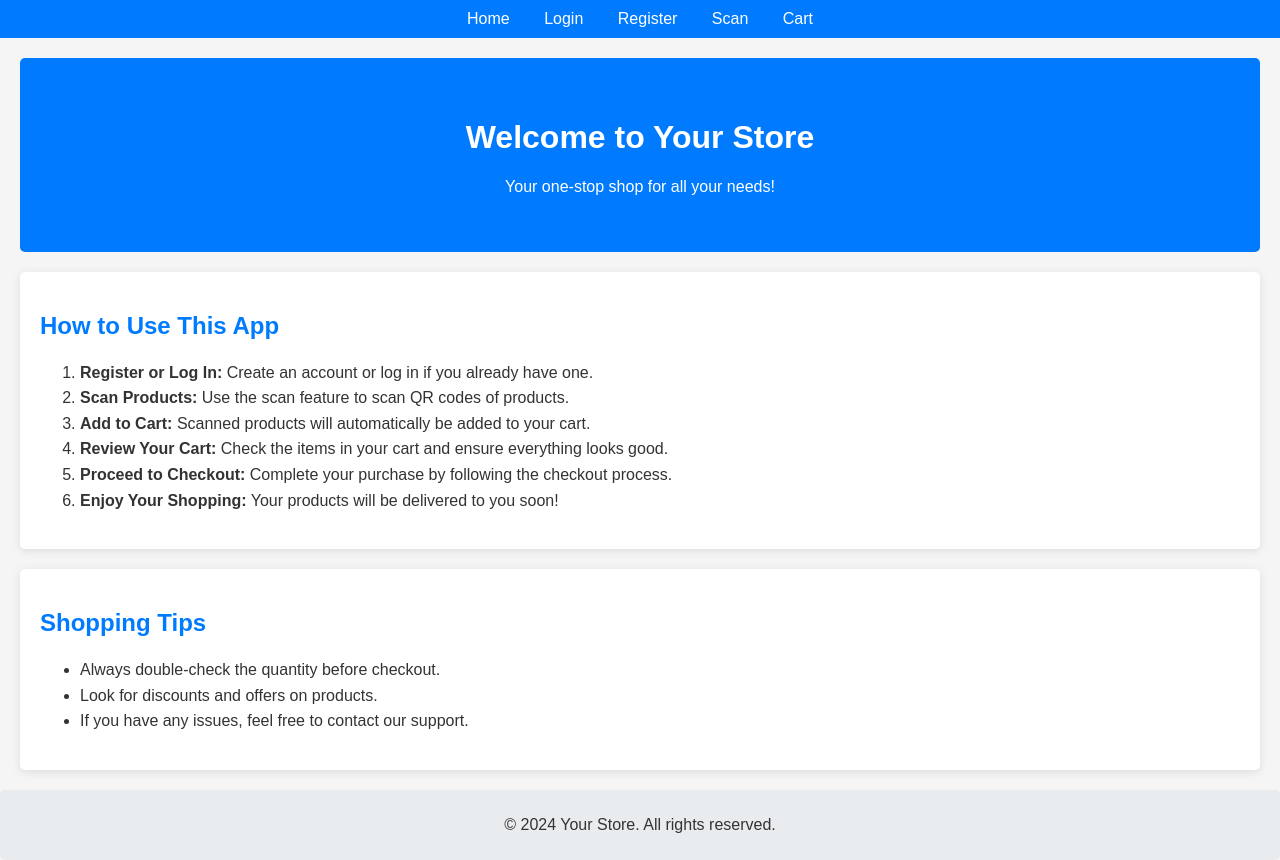
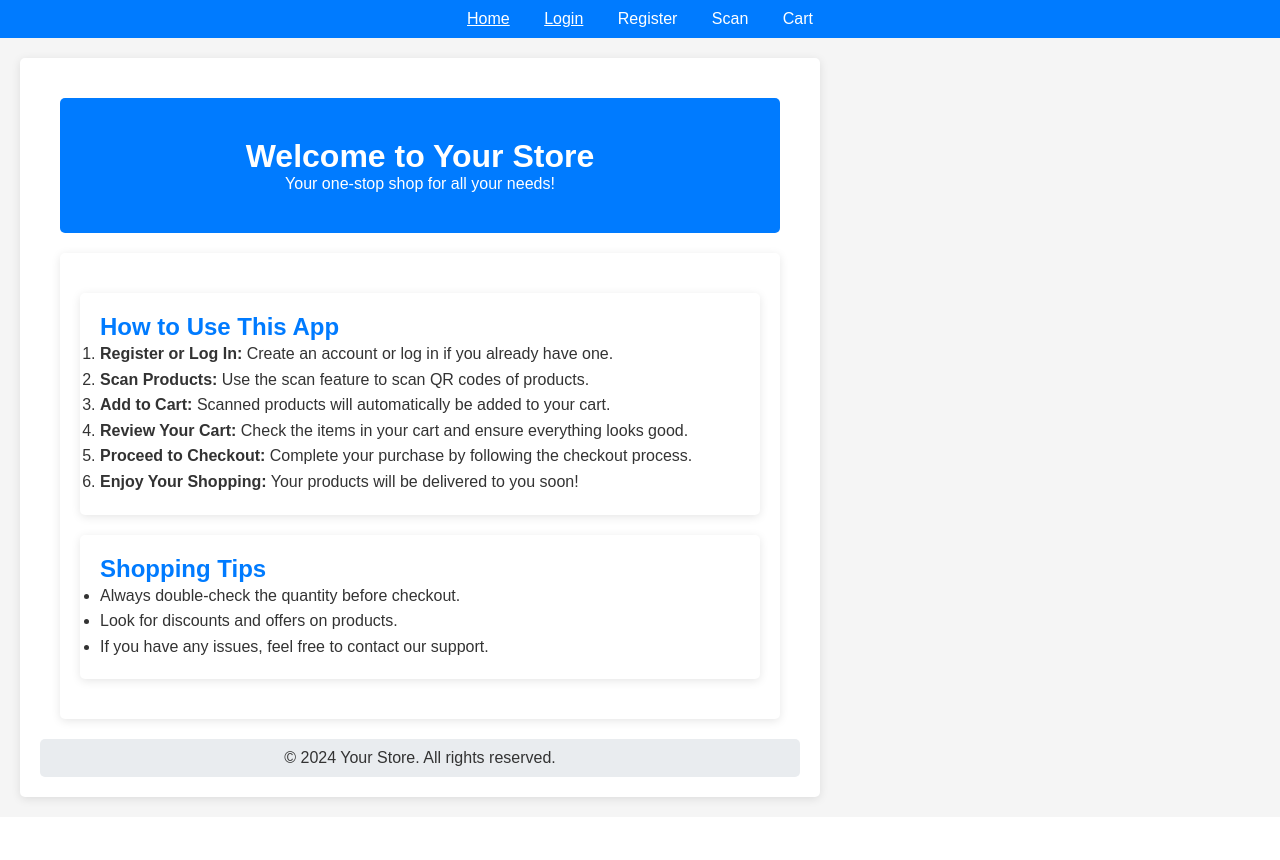
Before and after one commit to tanojrahul/queuebuster1, a Django app: page / in a window 1280 px wide. After the commit the page ends 805 px from the top, so only its background shows below. Run offline with Django 5.2, Linux system fonts and the light colour scheme.

Commit message:
barcode code update

```diff
--- a/your_project/your_app/templates/base.html
+++ b/your_project/your_app/templates/base.html
@@ -5,7 +5,19 @@
     <meta name="viewport" content="width=device-width, initial-scale=1.0">
     <title>{% block title %}Your Store{% endblock %}</title>
     <style>
-        /* Other CSS... */
+        /* CSS Reset */
+        * {
+            margin: 0;
+            padding: 0;
+            box-sizing: border-box;
+        }
+
+        body {
+            font-family: Arial, sans-serif;
+            background-color: #f5f5f5;
+        }
+
+        /* Message Styles */
         .message {
             border-radius: 5px;
             padding: 10px;
@@ -21,15 +33,11 @@
             color: #721c24;
             border: 1px solid #f5c6cb;
         }
-        body {
-            font-family: Arial, sans-serif;
-            background-color: #f5f5f5;
-            margin: 0;
-        }
+
+        /* Navigation Styles */
         nav {
             background-color: #007bff;
             padding: 10px;
-            color: white;
             text-align: center;
         }
         nav a {
@@ -37,17 +45,30 @@
             margin: 0 15px;
             text-decoration: none;
         }
+        nav a.active {
+            text-decoration: underline; /* Highlight the active link */
+        }
+
+        /* Container Styles */
+        .container {
+            max-width: 800px; /* Set a maximum width for the content */
+            margin: 20px auto; /* Center the container */
+            padding: 20px; /* Add padding for spacing */
+            background-color: white; /* Background color for the container */
+            border-radius: 5px; /* Rounded corners */
+            box-shadow: 0 2px 10px rgba(0, 0, 0, 0.1); /* Subtle shadow */
+        }
     </style>
 </head>
 <body>
     <nav>
-        <a href="{% url 'home' %}">Home</a>
-        <a href="{% url 'login' %}">Login</a>
-        <a href="{% url 'register' %}">Register</a>
-        <a href="{% url 'scan' %}">Scan</a>
-        <a href="{% url 'cart' %}">Cart</a>
+        <a href="{% url 'home' %}" class="{% if request.path == '/' %}active{% endif %}">Home</a>
+        <a href="{% url 'login' %}" class="{% if request.path == '/' %}active{% endif %}">Login</a>
+        <a href="{% url 'register' %}" class="{% if request.path == '/register/' %}active{% endif %}">Register</a>
+        <a href="{% url 'scan' %}" class="{% if request.path == '/scan/' %}active{% endif %}">Scan</a>
+        <a href="{% url 'cart' %}" class="{% if request.path == '/cart/' %}active{% endif %}">Cart</a>
+
     </nav>
-
 
     <div class="container">
         {% if messages %}
--- a/your_project/your_app/templates/home.html
+++ b/your_project/your_app/templates/home.html
@@ -3,12 +3,13 @@
 {% block title %}Home{% endblock %}
 
 {% block content %}
-    <div class="hero-section">
+    <header class="hero-section">
         <h1>Welcome to Your Store</h1>
         <p>Your one-stop shop for all your needs!</p>
-    </div>
+    </header>
 
-    <div class="instructions">
+    <main class="container">
+        <section class="instructions">
             <h2>How to Use This App</h2>
             <ol>
                 <li><strong>Register or Log In:</strong> Create an account or log in if you already have one.</li>
@@ -18,20 +19,21 @@
                 <li><strong>Proceed to Checkout:</strong> Complete your purchase by following the checkout process.</li>
                 <li><strong>Enjoy Your Shopping:</strong> Your products will be delivered to you soon!</li>
             </ol>
-    </div>
+        </section>
 
-    <div class="tips">
+        <section class="tips">
             <h2>Shopping Tips</h2>
             <ul>
                 <li>Always double-check the quantity before checkout.</li>
                 <li>Look for discounts and offers on products.</li>
                 <li>If you have any issues, feel free to contact our support.</li>
             </ul>
-    </div>
+        </section>
+    </main>
 
-    <div class="footer">
+    <footer class="footer">
         <p>&copy; 2024 Your Store. All rights reserved.</p>
-    </div>
+    </footer>
 
     <style>
         body {
@@ -48,10 +50,13 @@
             border-radius: 5px;
             margin: 20px;
         }
-        .instructions, .tips {
+        .container {
+            margin: 20px;
+        }
+        section {
             background-color: white;
             padding: 20px;
-            margin: 20px;
+            margin: 20px 0;
             border-radius: 5px;
             box-shadow: 0 2px 10px rgba(0, 0, 0, 0.1);
         }
--- a/your_project/your_app/urls.py
+++ b/your_project/your_app/urls.py
@@ -4,9 +4,8 @@ from . import views
 urlpatterns = [
     path('login/', views.login_view, name='login'),
     path('register/', views.register_view, name='register'),
-    path('scan/', views.scan_view, name='scan'),
-    path('cart/', views.cart_view, name='cart'),
+    path('scan/', views.scan_view, name='scan'),  # Handle the QR scan
+    path('cart/', views.cart_view, name='cart'),  # View the cart
     path('', views.home_view, name='home'),
     path('add_to_cart/<int:product_id>/', views.add_to_cart, name='add_to_cart'),
-
 ]
--- a/your_project/your_app/views.py
+++ b/your_project/your_app/views.py
@@ -1,9 +1,11 @@
 from django.contrib.auth import authenticate, login
 from django.contrib.auth.forms import UserCreationForm
 from django.contrib import messages
-from django.http import JsonResponse
+from django.http import JsonResponse, HttpResponse
 from django.shortcuts import render, redirect
-from .models import CartItem, Product
+from .models import CartItem, Product, Cart  # Make sure Cart is imported
+from django.contrib.auth.decorators import login_required
+
 
 # Login view
 def login_view(request):
@@ -18,6 +20,7 @@ def login_view(request):
         else:
             messages.error(request, 'Invalid username or password!')
     return render(request, 'login.html')
+
 
 # Register view
 def register_view(request):
@@ -34,23 +37,12 @@ def register_view(request):
     return render(request, 'register.html', {'form': form})
 
 
-# def scan_view(request):
-#     return render(request, 'scan.html')
-
-# def cart_view(request):
-#     if request.user.is_authenticated:
-#         cart_items = CartItem.objects.filter(user=request.user)
-#         return render(request, 'cart.html', {'cart_items': cart_items})
-#     return redirect('login')
-
-from django.shortcuts import render, redirect
-from .models import Product, CartItem
-from django.contrib.auth.decorators import login_required
-
 @login_required
 def add_to_cart(request, product_id):
     product = Product.objects.get(id=product_id)
-    cart_item, created = CartItem.objects.get_or_create(user=request.user, product=product)
+    # Create or update the cart item
+    cart, created = Cart.objects.get_or_create(user=request.user)
+    cart_item, created = CartItem.objects.get_or_create(cart=cart, product=product)
 
     if not created:
         cart_item.quantity += 1
@@ -58,28 +50,39 @@ def add_to_cart(request, product_id):
 
     return redirect('cart')
 
-@login_required
-@login_required
+from django.shortcuts import redirect
+
+# @login_required
 def cart_view(request):
-    cart_items = CartItem.objects.filter(user=request.user)
-    subtotal = sum(item.total_price() for item in cart_items)  # Calculate subtotal
+    if not request.user.is_authenticated:
+        return redirect('login')  # Redirect to the login page if not authenticated
+    cart = Cart.objects.filter(user=request.user).first()
+    if not cart:
+        return HttpResponse("Your cart is empty!!")
+    cart = Cart.objects.get(user=request.user)  # This line may cause the error
+    cart_items = CartItem.objects.filter(cart=cart)
+    subtotal = sum(item.subtotal() for item in cart_items)  # Calculate subtotal
+    from django.shortcuts import redirect
+
+
+
     return render(request, 'cart.html', {'cart_items': cart_items, 'subtotal': subtotal})
 
 
+@login_required
 def scan_view(request):
     if request.method == 'POST':
         product_id = request.POST.get('product_id')
         product = Product.objects.get(id=product_id)
-        cart_item, created = CartItem.objects.get_or_create(
-            user=request.user, product=product
-        )
+        cart, created = Cart.objects.get_or_create(user=request.user)  # Get or create the cart
+        cart_item, created = CartItem.objects.get_or_create(cart=cart, product=product)
+
         if not created:
             cart_item.quantity += 1
         cart_item.save()
         return JsonResponse({'success': True})
     return render(request, 'scan.html')
 
-from django.shortcuts import render
 
 def home_view(request):
     return render(request, 'home.html')
--- a/your_project/your_project/urls.py
+++ b/your_project/your_project/urls.py
@@ -1,7 +1,9 @@
 from django.contrib import admin
 from django.urls import path, include
+from django.urls import path
+# from . import views
 
 urlpatterns = [
-    path('admin/', admin.site.urls),
-    path('', include('your_app.urls')),
+
+   path('',include('your_app.urls'))
 ]
```
Also changed, not shown: your_project/your_app/models.py (+15 -4 lines), your_project/your_app/templates/cart.html (+30 -17 lines), your_project/your_app/templates/scan.html (+13 -18 lines), your_project/db.sqlite3, your_project/your_app/migrations/0001_initial.py (deleted). Lines whose indentation alone changed are shown as unchanged.
